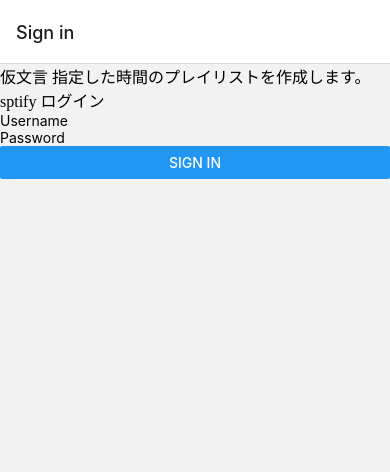
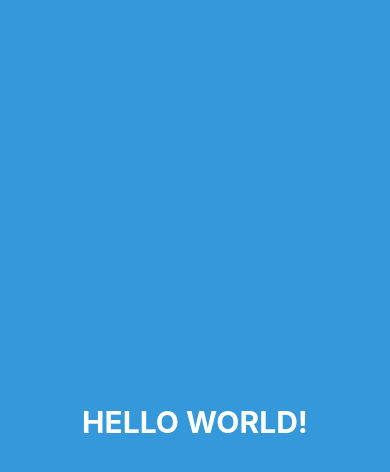
Before and after one commit to pp-develop/music-timer, a React Native app in the folder app/: screen / in a window 390 px wide. Shown: the top 472 px of the page. Built offline with nearby package versions, Linux system fonts and the light colour scheme.

Commit message:
fix: update home screen

```diff
--- a/app/src/App.tsx
+++ b/app/src/App.tsx
@@ -1,158 +1,7 @@
-import * as React from 'react';
-import { Button, Text, TextInput, View } from 'react-native';
-import { NavigationContainer } from '@react-navigation/native';
-import { createStackNavigator } from '@react-navigation/stack';
+import { HelloWorld } from "./screens/HelloWorld";
 
-const AuthContext = React.createContext();
-
-function SplashScreen() {
+export const App = () => {
   return (
-    <View>
-      <Text>Loading...</Text>
-    </View>
+    <HelloWorld />
   );
 }
-
-function HomeScreen() {
-  const { signOut } = React.useContext(AuthContext);
-
-  return (
-    <View>
-      <Text>Signed in!</Text>
-      <Button title="Sign out" onPress={signOut} />
-    </View>
-  );
-}
-
-function SignInScreen() {
-  const [username, setUsername] = React.useState('');
-  const [password, setPassword] = React.useState('');
-
-  const { signIn } = React.useContext(AuthContext);
-
-  return (
-    <View>
-      仮文言
-      指定した時間のプレイリストを作成します。
-      sptify ログイン
-      <TextInput
-        placeholder="Username"
-        value={username}
-        onChangeText={setUsername}
-      />
-      <TextInput
-        placeholder="Password"
-        value={password}
-        onChangeText={setPassword}
-        secureTextEntry
-      />
-      <Button title="Sign in" onPress={() => signIn({ username, password })} />
-    </View>
-  );
-}
-
-const Stack = createStackNavigator();
-
-export const App = ({ navigation }) => {
-  const [state, dispatch] = React.useReducer(
-    (prevState, action) => {
-      switch (action.type) {
-        case 'RESTORE_TOKEN':
-          return {
-            ...prevState,
-            userToken: action.token,
-            isLoading: false,
-          };
-        case 'SIGN_IN':
-          return {
-            ...prevState,
-            isSignout: false,
-            userToken: action.token,
-          };
-        case 'SIGN_OUT':
-          return {
-            ...prevState,
-            isSignout: true,
-            userToken: null,
-          };
-      }
-    },
-    {
-      isLoading: true,
-      isSignout: false,
-      userToken: null,
-    }
-  );
-
-  React.useEffect(() => {
-    // Fetch the token from storage then navigate to our appropriate place
-    const bootstrapAsync = async () => {
-      let userToken;
-
-      try {
-        // Restore token stored in `SecureStore` or any other encrypted storage
-        // userToken = await SecureStore.getItemAsync('userToken');
-      } catch (e) {
-        // Restoring token failed
-      }
-
-      // After restoring token, we may need to validate it in production apps
-
-      // This will switch to the App screen or Auth screen and this loading
-      // screen will be unmounted and thrown away.
-      dispatch({ type: 'RESTORE_TOKEN', token: userToken });
-    };
-
-    bootstrapAsync();
-  }, []);
-
-  const authContext = React.useMemo(
-    () => ({
-      signIn: async (data) => {
-        // In a production app, we need to send some data (usually username, password) to server and get a token
-        // We will also need to handle errors if sign in failed
-        // After getting token, we need to persist the token using `SecureStore` or any other encrypted storage
-        // In the example, we'll use a dummy token
-
-        dispatch({ type: 'SIGN_IN', token: 'dummy-auth-token' });
-      },
-      signOut: () => dispatch({ type: 'SIGN_OUT' }),
-      signUp: async (data) => {
-        // In a production app, we need to send user data to server and get a token
-        // We will also need to handle errors if sign up failed
-        // After getting token, we need to persist the token using `SecureStore` or any other encrypted storage
-        // In the example, we'll use a dummy token
-
-        dispatch({ type: 'SIGN_IN', token: 'dummy-auth-token' });
-      },
-    }),
-    []
-  );
-
-  return (
-    <AuthContext.Provider value={authContext}>
-      <NavigationContainer>
-        <Stack.Navigator>
-          {state.isLoading ? (
-            // We haven't finished checking for the token yet
-            <Stack.Screen name="Splash" component={SplashScreen} />
-          ) : state.userToken == null ? (
-            // No token found, user isn't signed in
-            <Stack.Screen
-              name="SignIn"
-              component={SignInScreen}
-              options={{
-                title: 'Sign in',
-                // When logging out, a pop animation feels intuitive
-                animationTypeForReplace: state.isSignout ? 'pop' : 'push',
-              }}
-            />
-          ) : (
-            // User is signed in
-            <Stack.Screen name="Home" component={HomeScreen} />
-          )}
-        </Stack.Navigator>
-      </NavigationContainer>
-    </AuthContext.Provider>
-  );
-}
--- /dev/null
+++ b/app/src/screens/HelloWorld.tsx
@@ -0,0 +1,28 @@
+import React from 'react';
+import { View, Text } from 'react-native';
+
+export const HelloWorld = () => {
+  return (
+    // https://reactnative.dev/docs/view
+    <View
+      style={{
+        flex: 1,
+        justifyContent: "center",
+        alignItems: "center",
+        backgroundColor: "#3498db",
+      }}
+    >
+      {/* https://reactnative.dev/docs/text */}
+      <Text
+        style={{
+          fontSize: 30,
+          fontWeight: "bold",
+          color: "#fff",
+          textTransform: "uppercase",
+        }}
+      >
+        Hello world!
+      </Text>
+    </View>
+  );
+}
```
